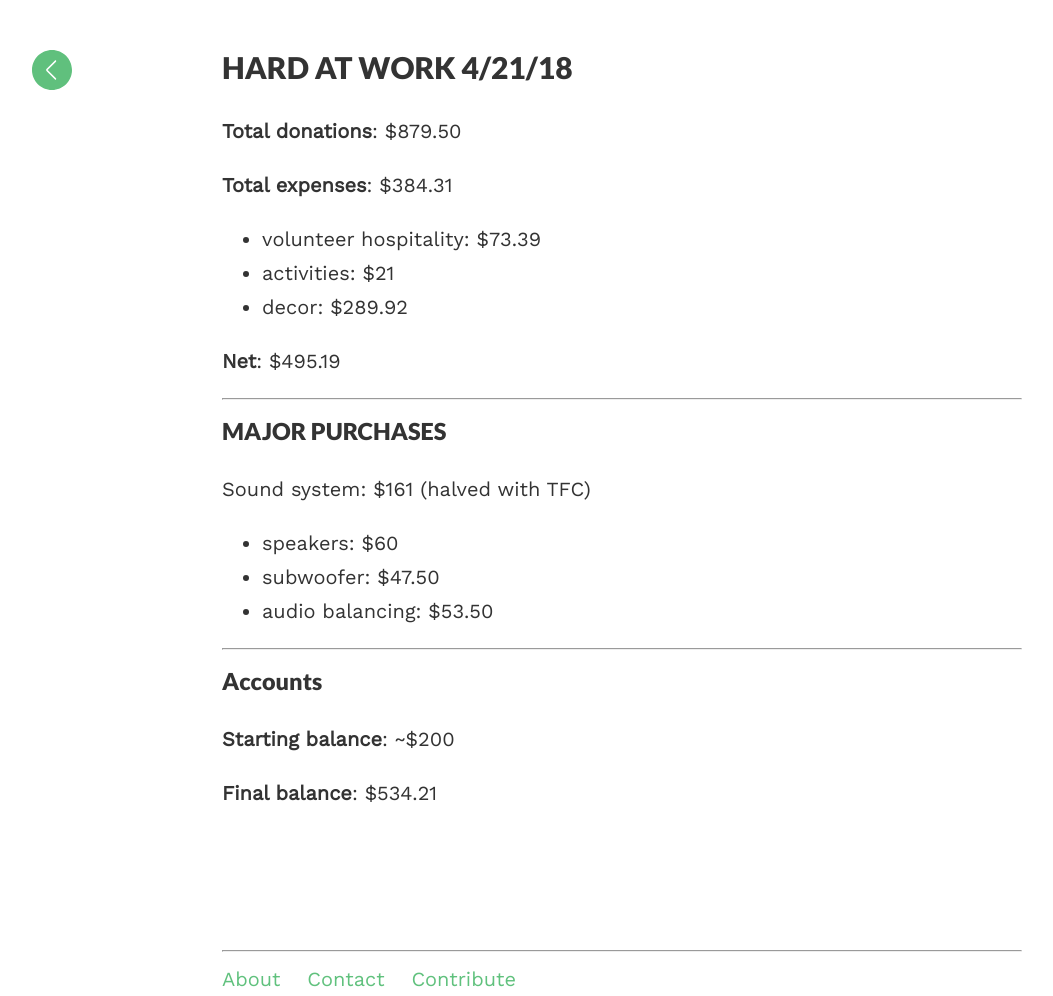
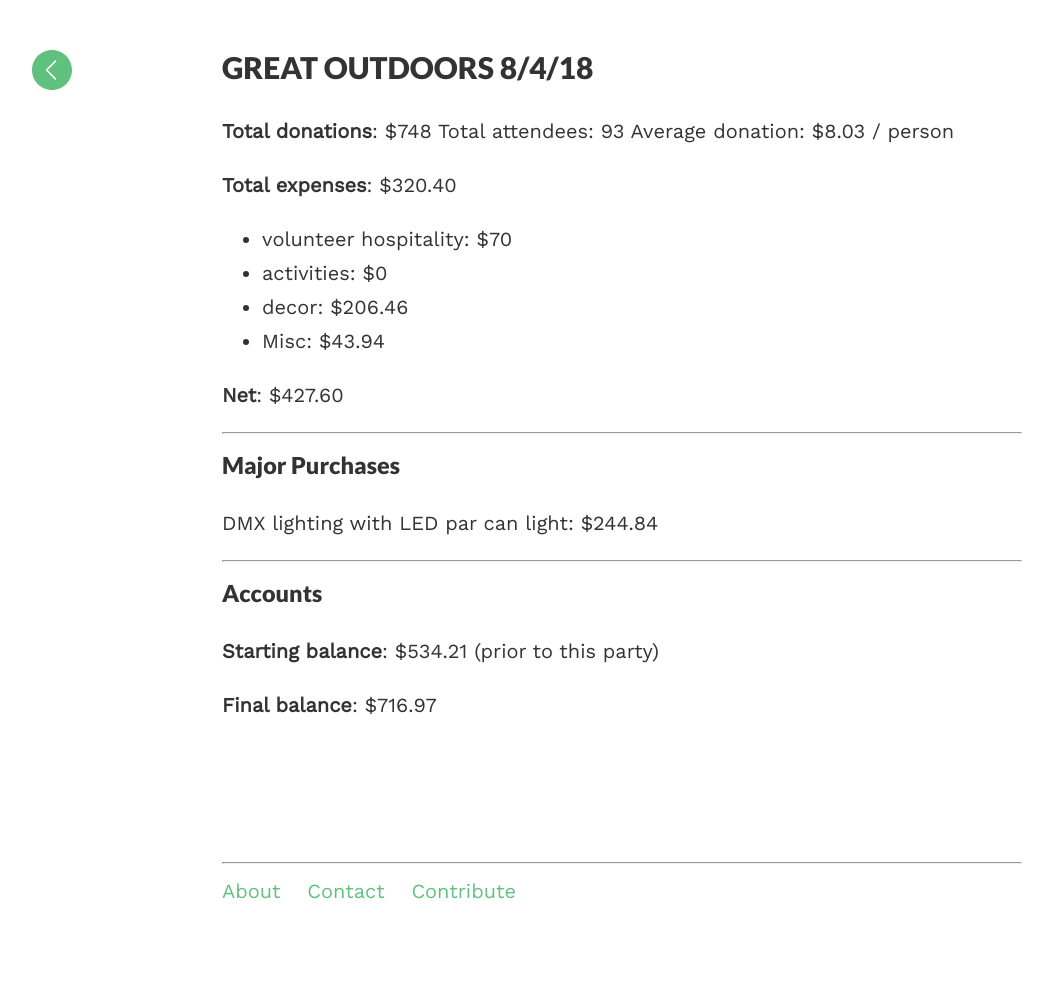
Before and after one commit to thelibertinesociety/thelibertinesociety.github.io, a Jekyll site: the page built from _reports/18.08_great_outdoors.md, in a window 1280 px wide. Shown: the whole page, without its empty margins (18-1071 px from the left). Built offline with Jekyll 4.4.1, drawn with Linux system fonts in a browser that asks for light colours; comment, search, counter and statistics services are not loaded.

Commit message:
reorganize rename add halloween expenses

```diff
--- a/_reports/18.4_hard_at_work.md
+++ b/_reports/18.08_great_outdoors.md
@@ -1,5 +1,5 @@
 ---
-title: 4/2018 Hard At Work     # Page Title
+title: 2018/08 Great Outdoors     # Page Title
 layout: default                 # options are `default`, `post`, `opinion`
 # permalink: /documents/treasury_reports/10.14.15    # optional. If commented out, will use the file path as the url.
 published: true                 # Is page visible to people?
@@ -7,30 +7,31 @@ allow_others_to_edit: false      # display the "think you can say it better?" li
 allow_comments: true            # displays the `Disqus` comment thingy.
 ---
 
-## HARD AT WORK 4/21/18
 
-**Total donations**: $879.50
+## GREAT OUTDOORS 8/4/18
 
-**Total expenses**: $384.31
-- volunteer hospitality: $73.39
-- activities: $21
-- decor: $289.92
+**Total donations**: $748
+Total attendees: 93
+Average donation: $8.03 / person
 
-**Net**: $495.19
+**Total expenses**: $320.40
+- volunteer hospitality: $70
+- activities: $0
+- decor: $206.46
+- Misc: $43.94
+
+**Net**: $427.60
 
 ***
 
-### MAJOR PURCHASES
+### Major Purchases
 
-Sound system: $161 (halved with TFC)
-- speakers: $60
-- subwoofer: $47.50
-- audio balancing: $53.50
+DMX lighting with LED par can light: $244.84
 
 ***
 
 ### Accounts
 
-**Starting balance**: ~$200
+**Starting balance**: $534.21 (prior to this party)
 
-**Final balance**: $534.21
+**Final balance**: $716.97
```
Also changed, not shown: _documents/treasury_reports/list.md (+1 -1 lines), _reports/18.04_hard_at_work.md (renamed from _reports/18.8_great_outdoors.md, +14 -15 lines), _reports/18.09_summer_camp.md (renamed from _reports/18.9_summer_camp.md, +1 -1 lines), _reports/18.10_halloween.md (added, +38 -0 lines).
